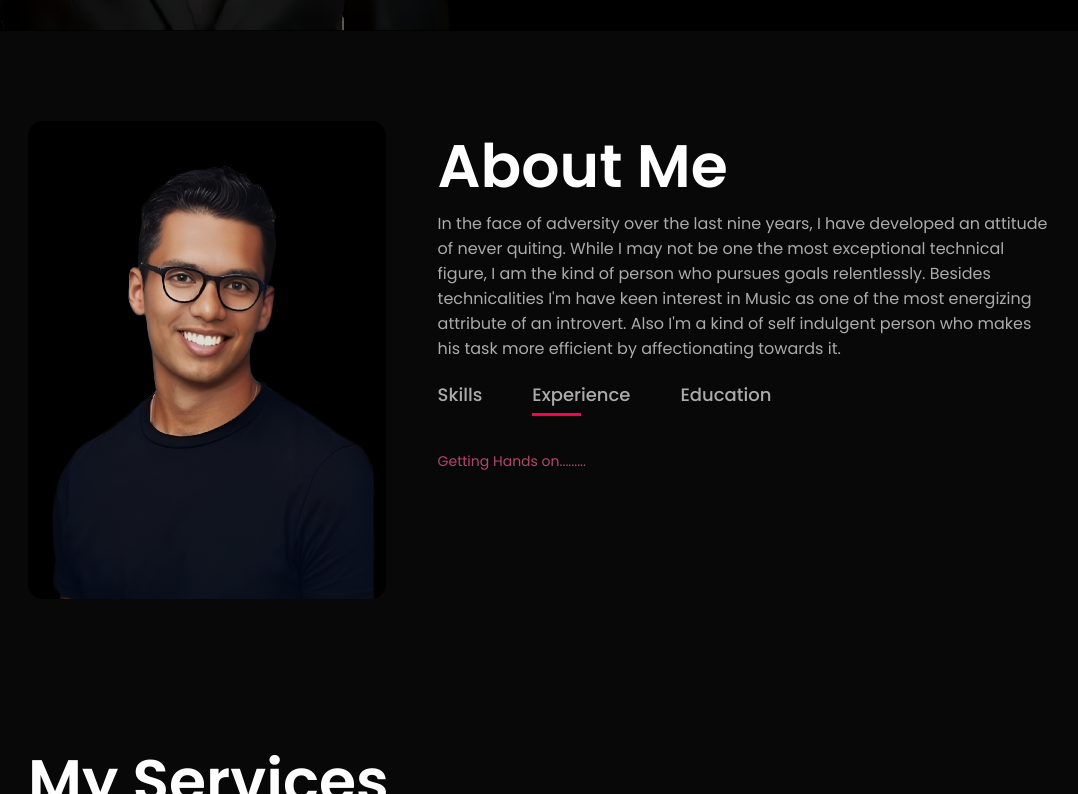
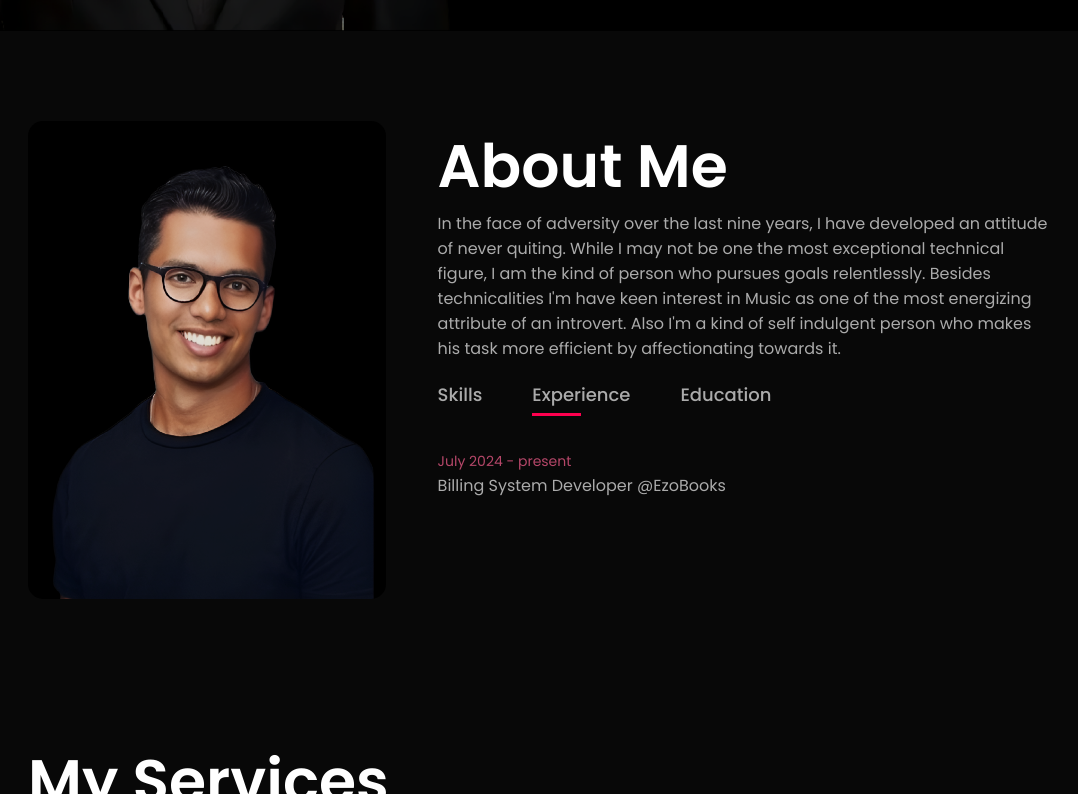
Before and after one commit to SamarthPachpile/Portfolio, a plain HTML site: page index.html in a window 1280 px wide. Both pictures are taken after a click on the element "Experience". Shown: the part 769-1563 px from the top of the page, without its empty margins (100-1178 px from the left). Drawn offline with Linux system fonts and the light colour scheme.

Commit message:
Update index.html

```diff
--- a/index.html
+++ b/index.html
@@ -62,7 +62,7 @@
                         </div>
                         <div class="tab-contents"id="experience">
                             <ul>
-                                <li><span>Getting Hands on.........</span></li>
+                                <li><span>July 2024 - present</span><br>Billing System Developer @EzoBooks</li>
 
                             </ul>
                         </div>
```
